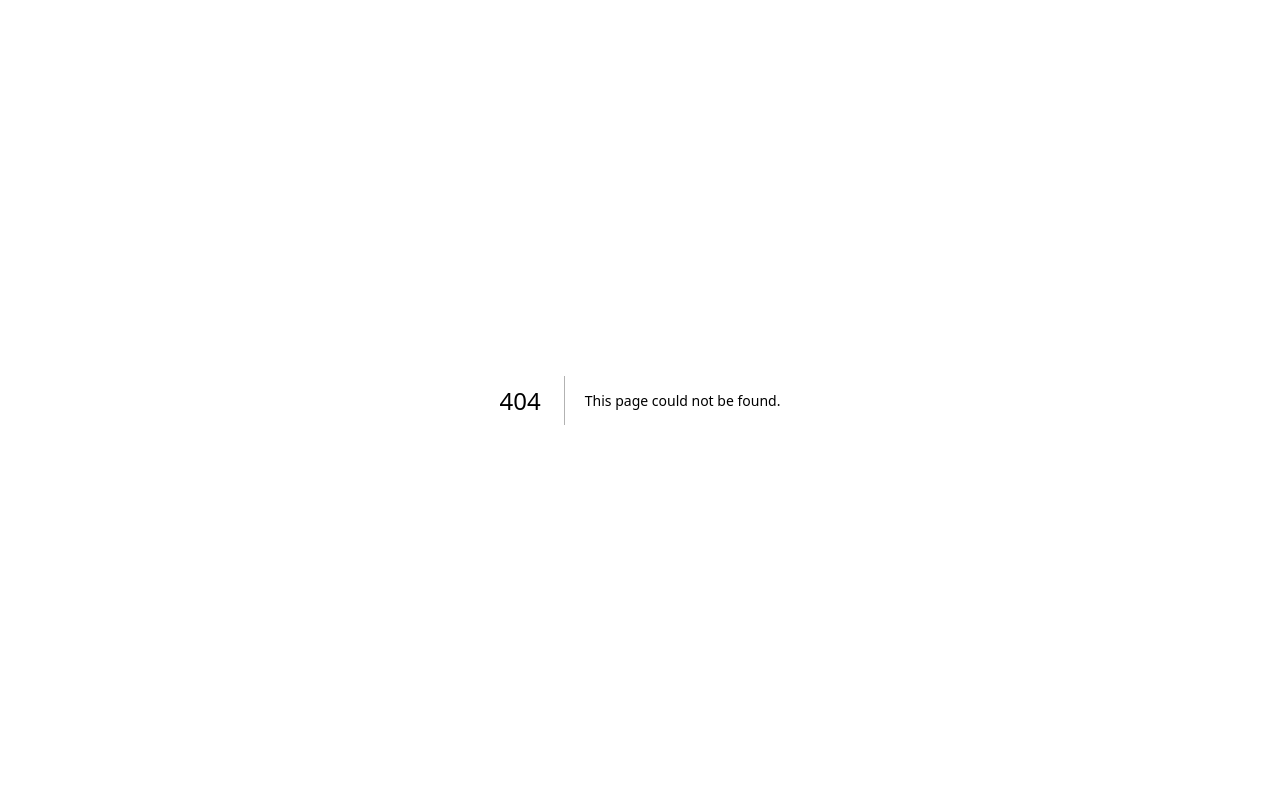
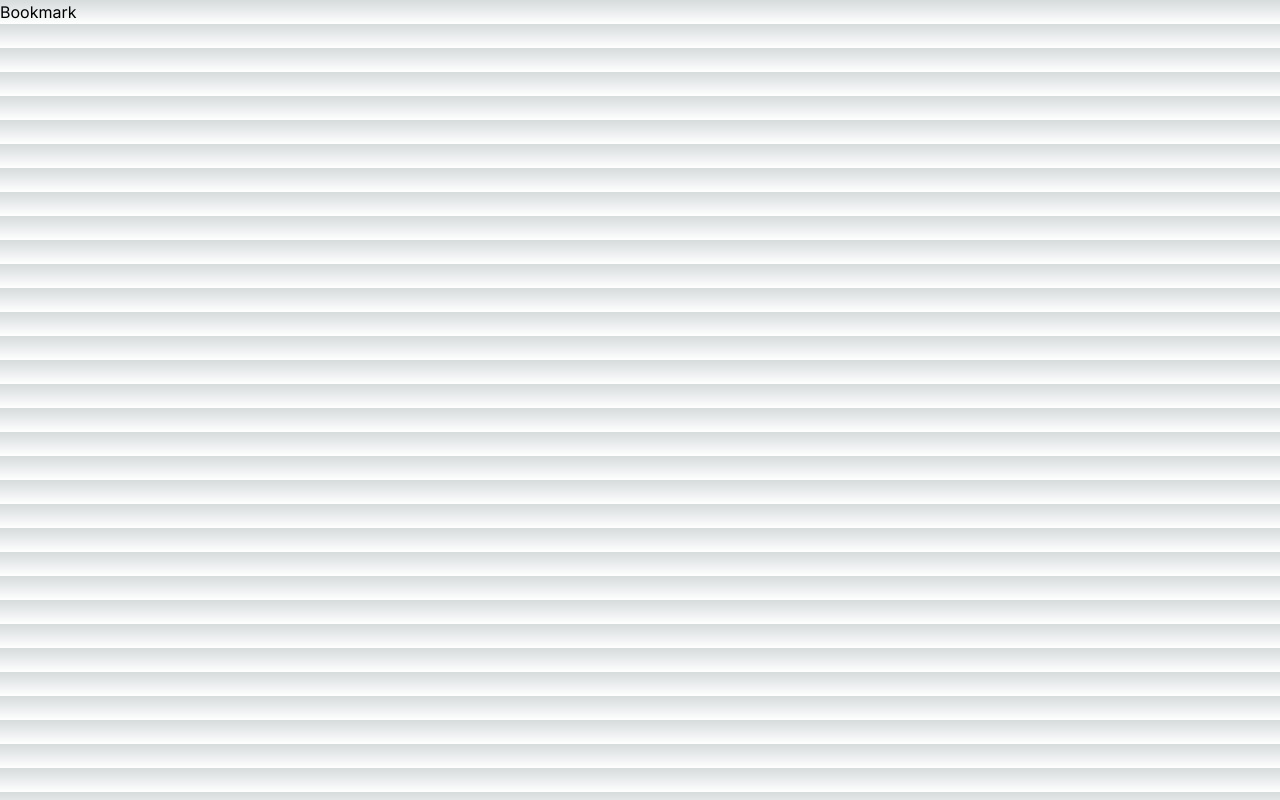
Before and after one commit to Tk-brainCodes/Movie-Bookmark, a Next.js app: page /bookmark in a window 1280 px wide. Before the commit this address had no page. Built offline with nearby package versions, Linux system fonts and the light colour scheme.

Commit message:
feat: added bookmark, movies, and the component folders

```diff
--- /dev/null
+++ b/src/app/bookmark/page.tsx
@@ -0,0 +1,9 @@
+import React from 'react'
+
+const Bookmark = () => {
+  return (
+    <div>Bookmark</div>
+  )
+}
+
+export default Bookmark
```
